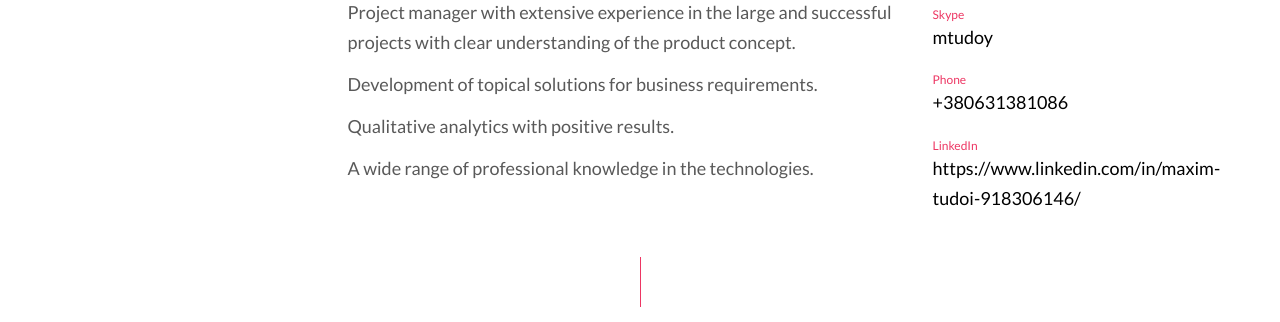
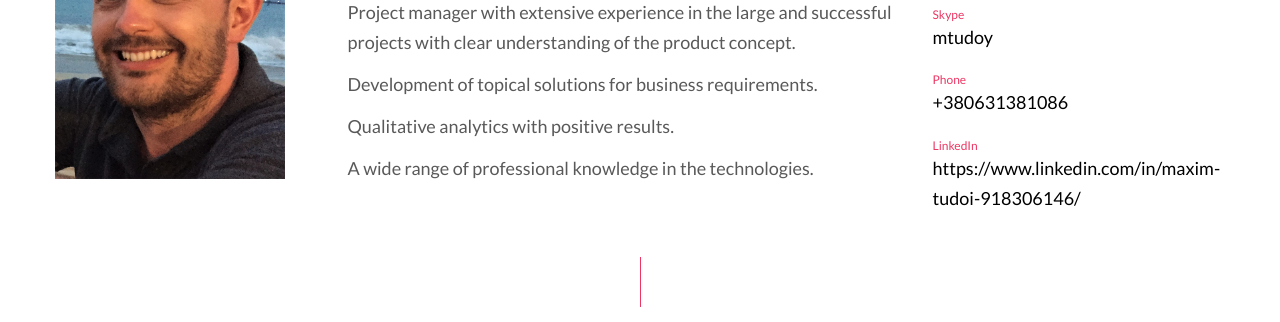
Before and after one commit to MaksimTS/MaksimTS.github.io, a plain HTML site: page index.html in a window 1280 px wide. Shown: the part 164-486 px from the top of the page. Drawn offline with Linux system fonts and the light colour scheme.

Commit message:
UPD: index

```diff
--- a/index.html
+++ b/index.html
@@ -20,10 +20,8 @@
         <div class="flex">
             <div class="flex-col-3">
                 <picture>
-                    <img src="me.jpg" width="230">
+                    <img src="me.png" width="230">
                 </picture>
-
-
             </div>
             <div class="flex-col-6">
                 <section>
@@ -88,8 +86,6 @@
                         <li>Risk management</li>
                         <li>Requirements management</li>
                     </ul>
-
-
                     </p>
                 </div>
             </div>
@@ -282,7 +278,6 @@
         <figure class="section-center">
             <img src="qr.png">
         </figure>
-
     </section>
 </body>
 </html>
```
